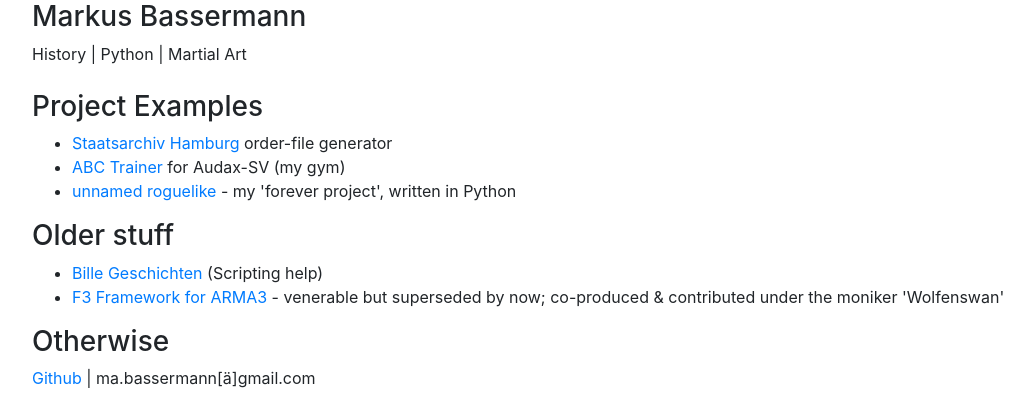
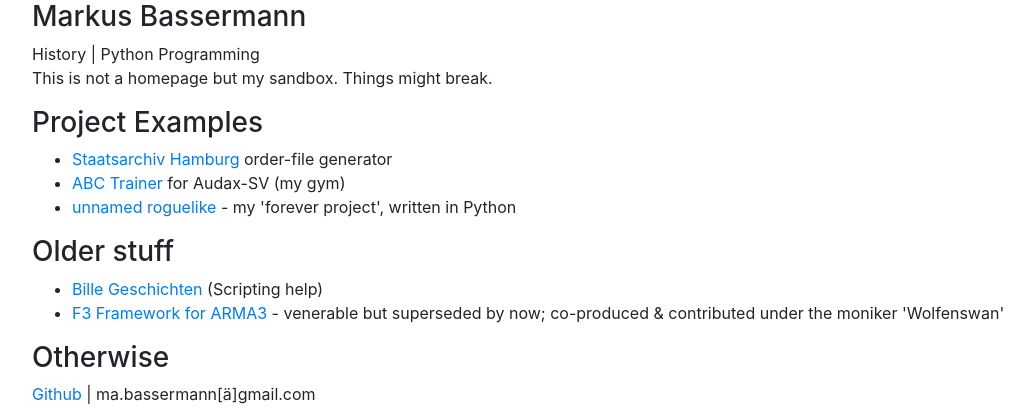
Before and after one commit to Wolfenswan/flask-sandbox, a Flask app: page / in a window 1280 px wide. Shown: the top 420 px of the page, without its empty margins (53-1087 px from the left). Run offline with Flask 2, Linux system fonts and the light colour scheme; some libraries are stand-ins or nearby versions.

Commit message:
updated index description

```diff
--- a/templates/index.html
+++ b/templates/index.html
@@ -3,8 +3,8 @@
 {% block content_1 %}
     <div class="col-md">
         <h3>Markus Bassermann</h3>
-        <div>History | Python | Martial Art</div>
-        <br/>
+        <div>History | Python Programming</div>
+        <p>This is not a homepage but my sandbox. Things might break.</p>
         <h3>Project Examples</h3>
         <ul><li><a href="{{url_for ('higo_starbgesger.higo_starbesger_form') }}">Staatsarchiv Hamburg</a> order-file generator</li>
         <li><a href="{{url_for ('adx_abctrainer.abctrainer_form') }}">ABC Trainer</a> for Audax-SV (my gym)</li>
```
